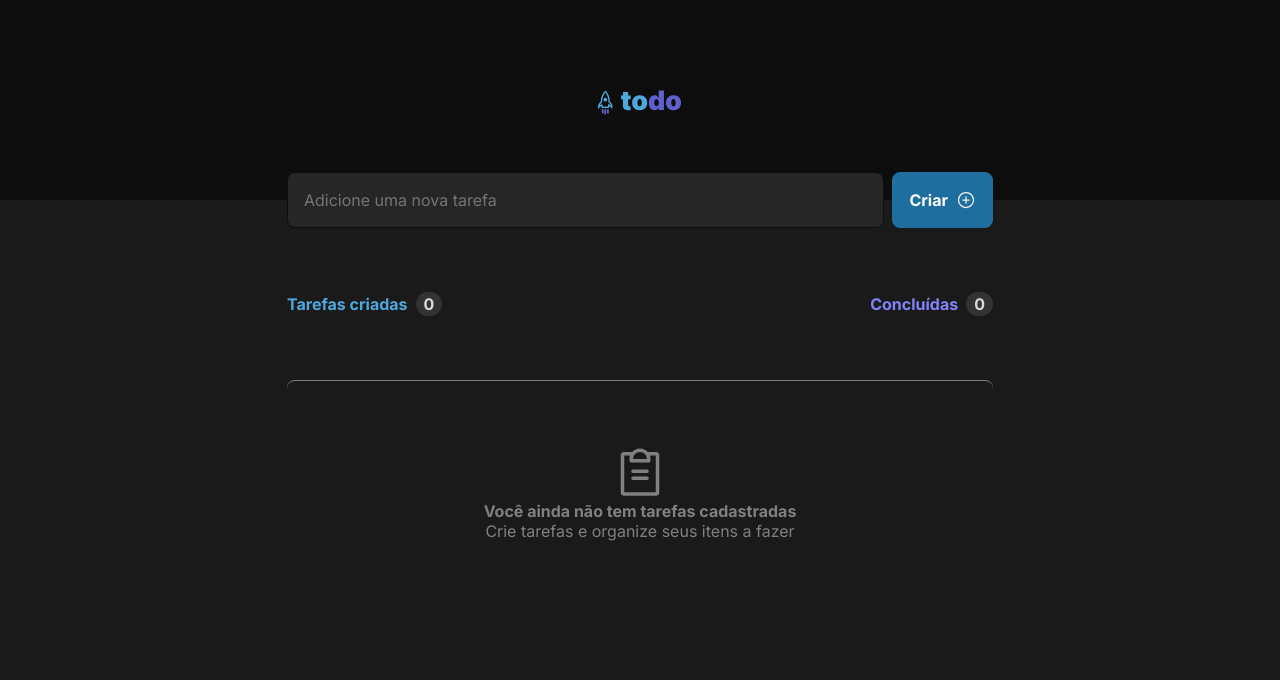
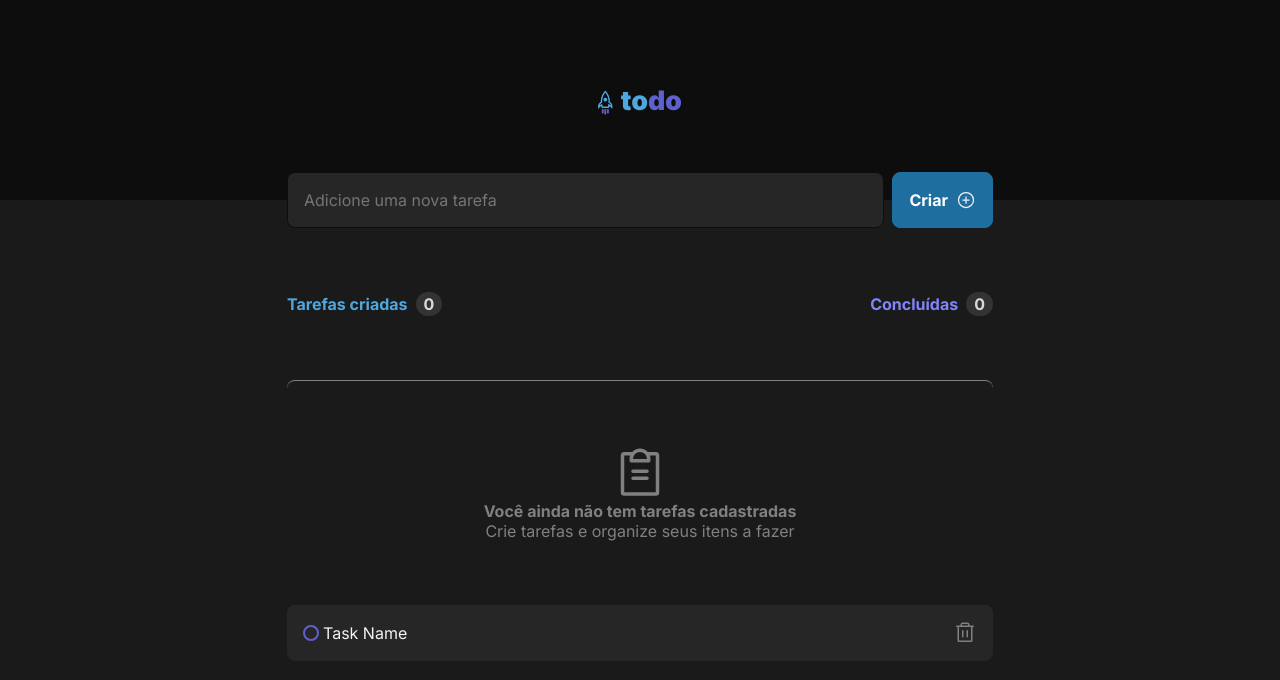
Before and after one commit to athosjullian/todo-list, a React (Vite) app: page / in a window 1280 px wide. Shown: the top 680 px of the page. Built offline with nearby package versions, Linux system fonts and the light colour scheme.

Commit message:
chore: Init Task component

```diff
--- a/src/App.tsx
+++ b/src/App.tsx
@@ -5,6 +5,7 @@ import { Header } from "./components/Header"
 import { Form } from "./components/Form"
 import { ListHeader } from "./components/ListHeader"
 import { Empty } from "./components/Empty"
+import { Task } from "./components/Task"
 
 export function App() {
 
@@ -17,6 +18,7 @@ export function App() {
         <div>
           <ListHeader />
           <Empty />
+          <Task />
         </div>
       </section>
     </>
--- /dev/null
+++ b/src/components/Task.module.css
@@ -0,0 +1,53 @@
+.task {
+    display: flex;
+    justify-content: space-between;
+    padding: 1rem;
+    background-color: var(--gray-500);
+    border-radius: .5rem;
+}
+
+.task > div {
+    display: flex;
+    align-items: center;
+    gap: .75rem;
+}
+
+.task > div label {
+    display: block;
+    position: relative;
+    padding-left: .5rem;
+    margin-bottom: 1rem;
+    cursor: pointer;
+    font-size: 22px;
+    -webkit-user-select: none;
+    -moz-user-select: none;
+    -ms-user-select: none;
+    user-select: none;
+}
+
+.task > div label input {
+    position: absolute;
+    opacity: 0;
+    cursor: pointer;
+    height: 0;
+    width: 0;
+}
+
+.task > div label input:checked ~ .checkmark {
+    background-color: var(--purple-dark);
+}
+
+.checkmark {
+    position: absolute;
+    top: 0;
+    left: 0;
+    height: 1rem;
+    width: 1rem;
+    border-radius: 999px;
+    border: 2px solid var(--purple-dark);
+    background-color: transparent;
+}
+
+.task > div p {
+    color: var(--gray-100);
+}
--- /dev/null
+++ b/src/components/Task.tsx
@@ -0,0 +1,17 @@
+import { Trash } from "@phosphor-icons/react";
+import styles from "./Task.module.css"
+
+export function Task() {
+    return (
+        <div className={styles.task}>
+            <div>
+                <label>
+                    <input type="checkbox" name="completed" value="complete" />
+                    <span className={styles.checkmark}></span>
+                </label>
+                <p>Task Name</p>
+            </div>
+            <Trash size={24} color="var(--gray-300)"/>
+        </div>
+    )
+}
```
